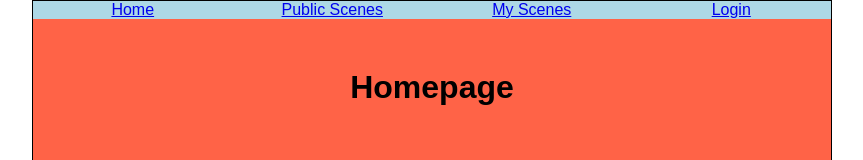
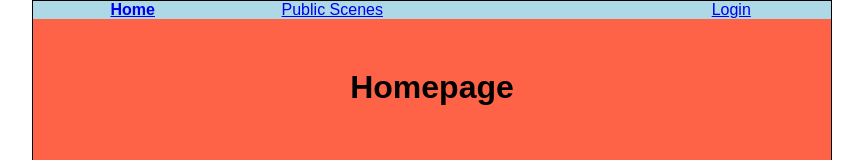
Before and after one commit to TdWa/make-a-scene-frontend, a React (Create React App) app: page / in a window 1280 px wide. Shown: the top 160 px of the page, without its empty margins (208-1071 px from the left). Built offline with nearby package versions, Linux system fonts and the light colour scheme.

Commit message:
navbar active bold and hide myscenes if not logged in

```diff
--- a/src/components/NavBar.tsx
+++ b/src/components/NavBar.tsx
@@ -12,17 +12,23 @@ export default function NavBar() {
   return (
     <Header>
       <div>
-        <NavLink to="/" exact={true}>
+        <NavLink exact to="/">
           Home
         </NavLink>
       </div>
       <div>
-        <NavLink to="/scenes">Public Scenes</NavLink>
+        <NavLink exact to="/scenes">
+          Public Scenes
+        </NavLink>
         {/* <NavLink to="/scene/1">Scene 1</NavLink>
         <NavLink to="/author/1">Author 1</NavLink> */}
       </div>
       <div>
-        <NavLink to="/myScenes">My Scenes</NavLink>
+        {user.name && (
+          <NavLink exact to="/myScenes">
+            My Scenes
+          </NavLink>
+        )}
         {/* <NavLink to="/myScenes/1">MyScene 1</NavLink>
         <NavLink to="/myScenes/new">New Scene</NavLink> */}
       </div>
@@ -35,7 +41,9 @@ export default function NavBar() {
             </p>
           </div>
         ) : (
-          <NavLink to="/login">Login</NavLink>
+          <NavLink exact to="/login">
+            Login
+          </NavLink>
         )}
       </div>
     </Header>
--- a/src/general-styles/styledElements/Header.ts
+++ b/src/general-styles/styledElements/Header.ts
@@ -10,4 +10,8 @@ export const Header = styled.header`
     justify-content: center;
     align-items: center;
   }
+
+  .active {
+    font-weight: bold;
+  }
 `;
```
